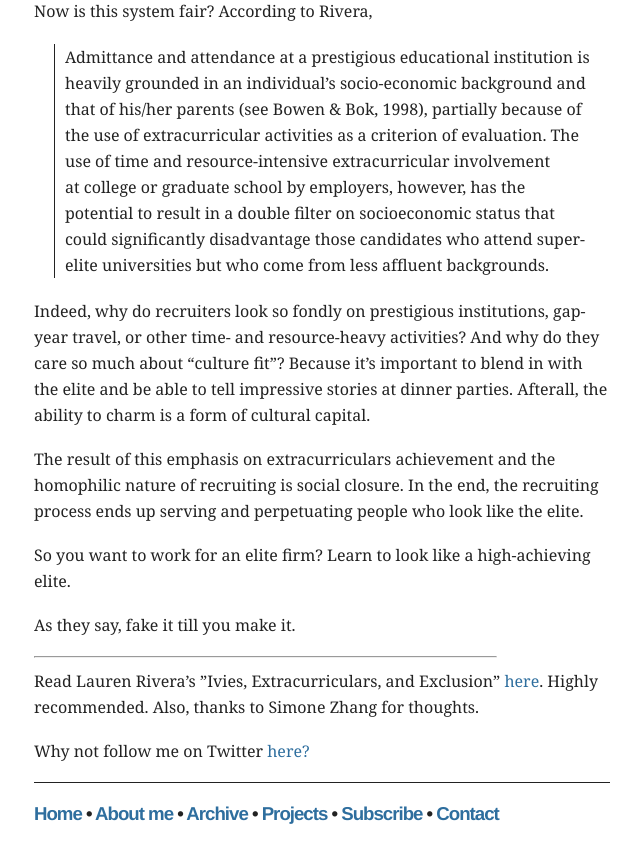
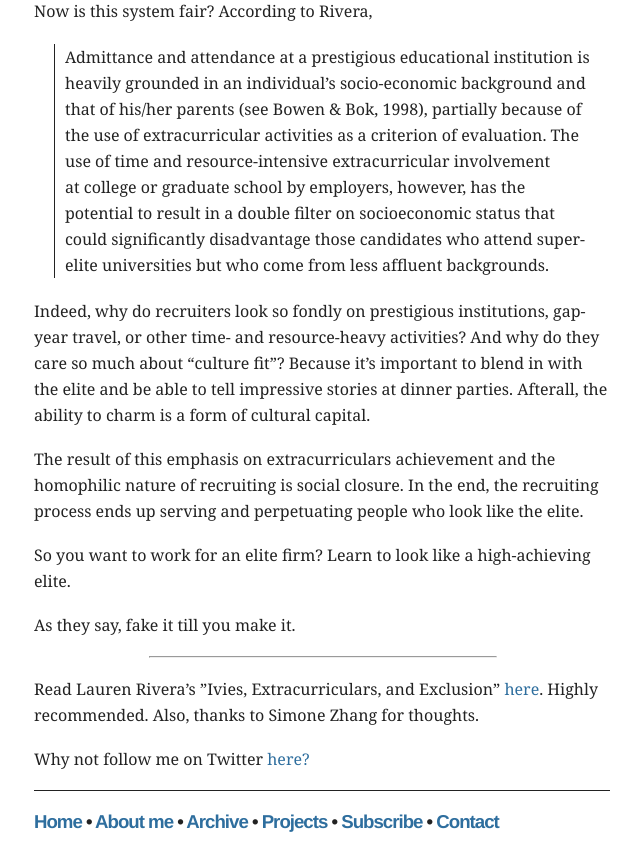
Before and after one commit to mbwong/mbwong.github.com, a Jekyll site: the page built from _posts/2011-11-24-so-you-want-to-work-for-an-elite-firm.md, in a window 1280 px wide and 1400 px high, scrolled down 389 px. Shown: the part 548-1400 px from the top of the window, without its empty margins (286-926 px from the left). Built offline with Jekyll 4.4.1, drawn with Linux system fonts in a browser that asks for light colours.

Commit message:
hr align

```diff
--- a/css/screen.css
+++ b/css/screen.css
@@ -74,9 +74,9 @@
 ul { list-style-type: square; }
 
 hr {
-  margin-bottom: 10px;
-  width: 80%;
-  align: center;
+  margin-left: 20%;
+  margin-bottom: 18px;
+  width: 60%;
 }
 
 
```
